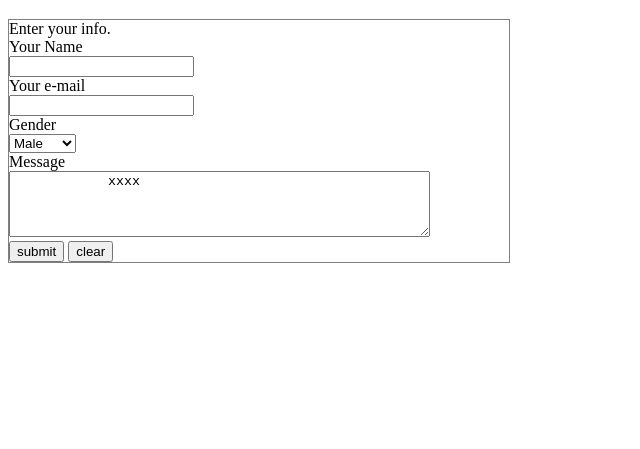
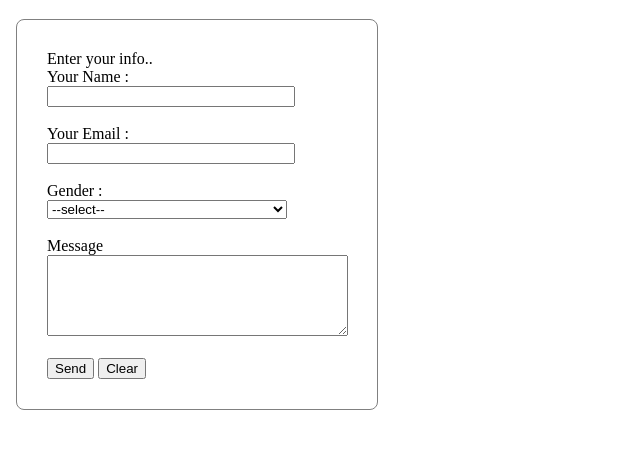
Before and after one commit to Sirikan-P/codecamp-homework-1, a plain HTML site: page contact.html in a window 1280 px wide. Shown: the part 97-546 px from the top of the page, without its empty margins (0-640 px from the left). Drawn offline with Linux system fonts and the light colour scheme.

Commit message:
edit contact

```diff
--- a/contact.html
+++ b/contact.html
@@ -5,13 +5,15 @@
     <meta name="viewport" content="width=device-width, initial-scale=1.0">
     <title>contact</title>
     <style>
-        .from-a{
+        .form-a{
             background-color: white;
-            width: 500px;
+            width: 300px;
             height: fit-content;
             border: 1px solid gray;
             border-collapse: collapse;
-
+            border-radius: 8px ;
+            margin: 8px;
+            padding: 30px;
         }
 
 
@@ -26,30 +28,41 @@
     </div>
     <hr />
     <h1>Contact Me</h1>
-    <form name="from1" class="from-a"> Enter your info.
+
+    <Form class="form-a" action="https://jkorpela.fi/cgi-bin/echo.cgi" method="post">
+        Enter your info..
         <br />
-       <label for="fname">Your Name</label>  <br />
-        <input type="text" id="fname" name="fname" size="20">
-        <br />
+        <div>
+            <label for="name" >Your Name :</label><br>
+            <input type="text"  id="name" name="name" style="width: 80%;">
+        </div><br>
+        <label for="email">Your Email : <br>
+            <input type="email" id="email" name="email" style="width: 80%;">
+        </label>
+        <br> <br>
+        <div>
+            <label for="gender">Gender : <br>
+                <select id="gender" name="gender" style="width: 80%;">
+                    <option value="" selected disabled>--select--</option>
+                    <!-- selected = default value -->
+                    <option value="Male"> Male</option>
+                    <option value="Female"> Female</option>
+                    <option value="other"> Other </option>
+                </select>
+            </label>
+        </div>
+        <br>
+        <div>
+            <label for="fMessage">Message </label> <br />
+            <textarea id="fMessage" name="fMessage" rows="5" cols="35">
+            </textarea>
 
-        Your e-mail <br />
-        <input type="text" id="fmail" name="fmail" size="20">
-        <br />
-
-        Gender <br />
-        <select id="gender" name="gender">
-            <option value="Male"> Male</option>
-            <option value="Female"> Female</option>
-            <option value="-"> - </option>
-        </select>
-        <br />
-
-        <label for="fMessage">Message </label> <br />
-        <textarea id="fMessage" name="fMessage" rows="4" cols="50">
-            xxxx
-            </textarea> <br />
-            <button id="submit" >submit</button>
-            <button id="clear" >clear</button>
+        </div>
+        <br>
+        <div>
+            <input type="submit" value="Send">
+            <input type="reset" value="Clear">
+        </div>
     </form>
 </body>
 </html>
```
